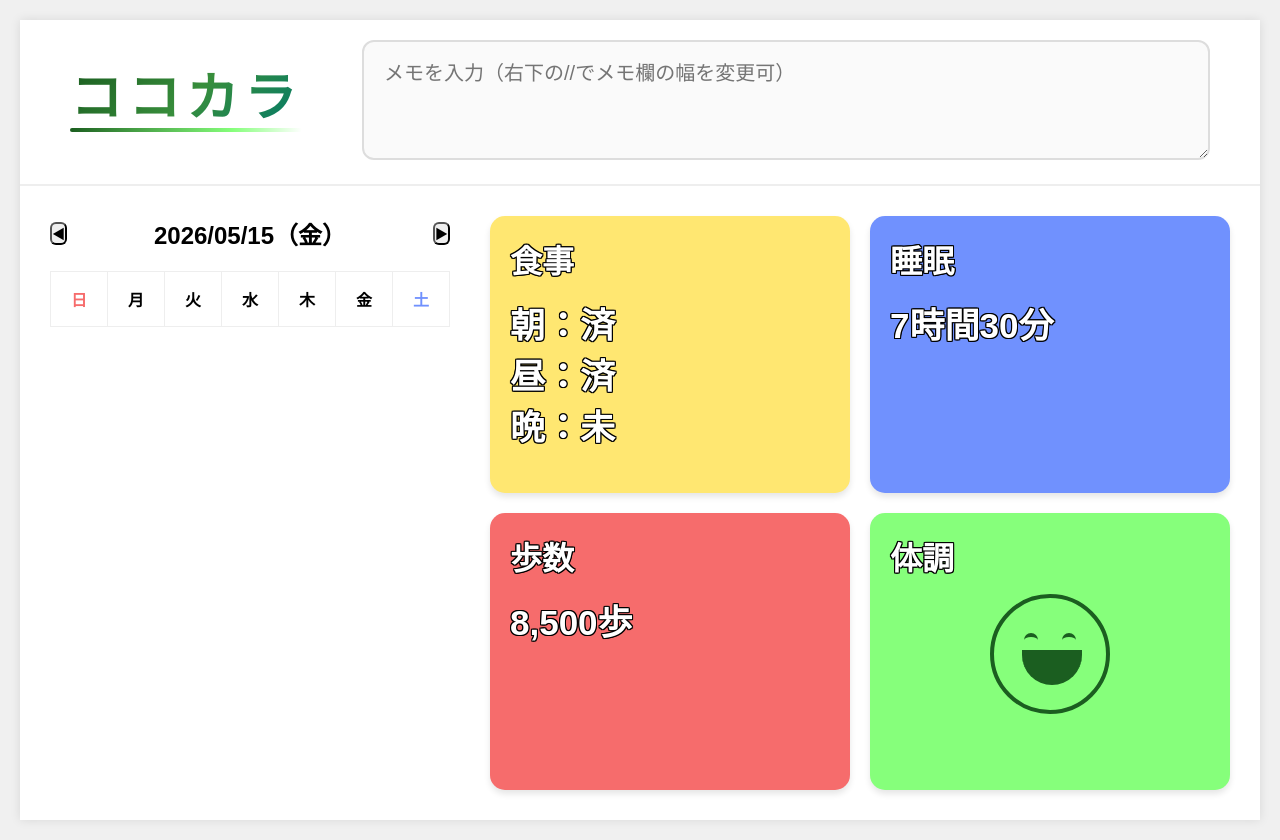
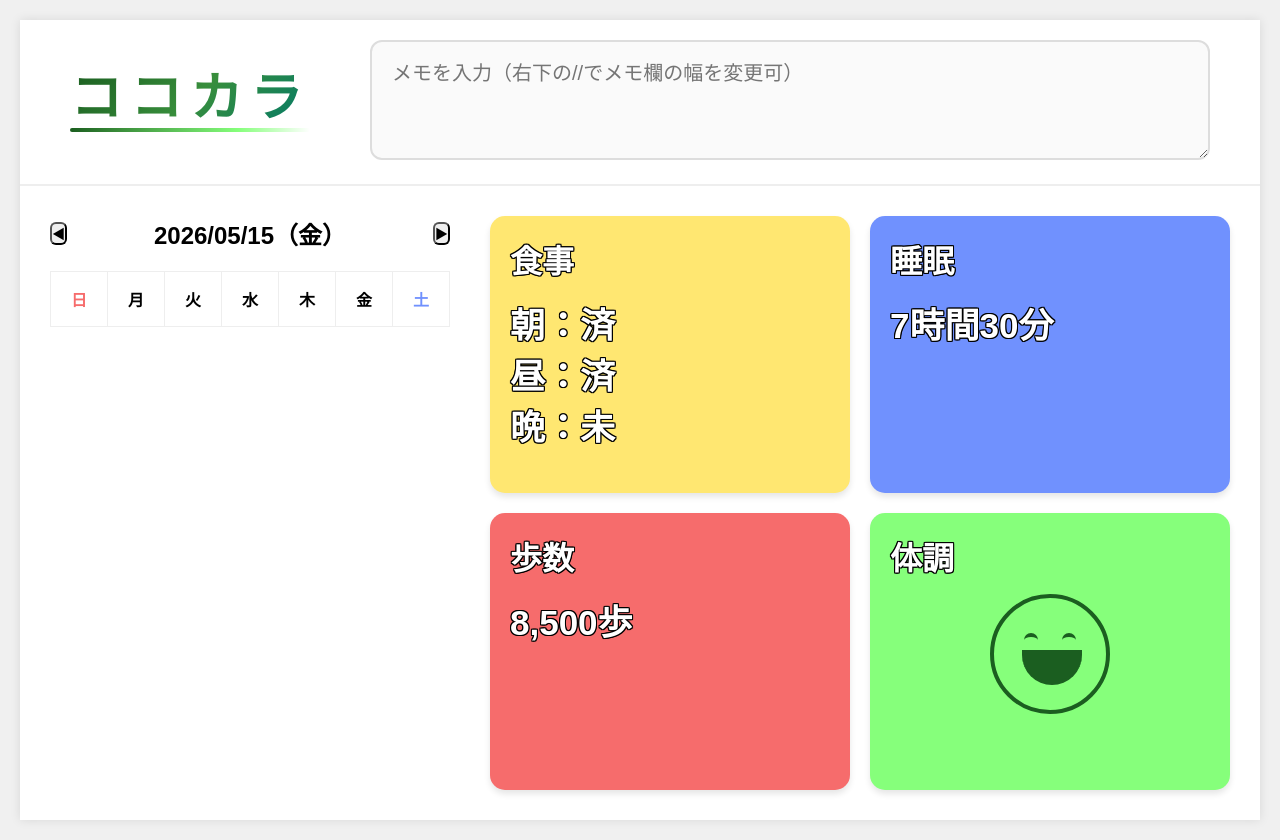
Before and after one commit to NakahashiRiko/Kokokara, a website with bundled scripts: page frontEnd/src/index.html in a window 1280 px wide. Built offline with nearby package versions, Linux system fonts and the light colour scheme; no server answers.

Commit message:
追加修正

```diff
--- a/frontEnd/src/style.css
+++ b/frontEnd/src/style.css
@@ -42,11 +42,12 @@ body {
     font-weight: 900;        /* 文字を最高に太く */
     margin-right: 60px;      /* メモ欄との間のスキマ */
     color: #333;
-    letter-spacing: 6px;    /* 文字と文字の間隔を少し広げておしゃれに */
+    letter-spacing: 8px;    /* 文字と文字の間隔を少し広げておしゃれに */
     line-height: 1;          /* 上下の無駄な余白をカット *//* 💡 ポイント1：文字を綺麗なグラデーションにする（緑から青緑への爽やかなグラデ） */
 
     background: linear-gradient(135deg, #1b5e20 0%, #388e3c 50%, #00796b 100%);
-    -webkit-background-clip: text;
+    -webkit-background-clip: text; /* 古いChrome/Safari用 */
+    background-clip: text;         /* ✨標準コード（これを足すとエディタのエラーが消えます） */
     -webkit-text-fill-color: transparent; /* 文字の中身を透明にしてグラデーションをくり抜く */
 
     /* 💡 ポイント2：文字の下におしゃれな装飾ラインを引くための準備 */
```
